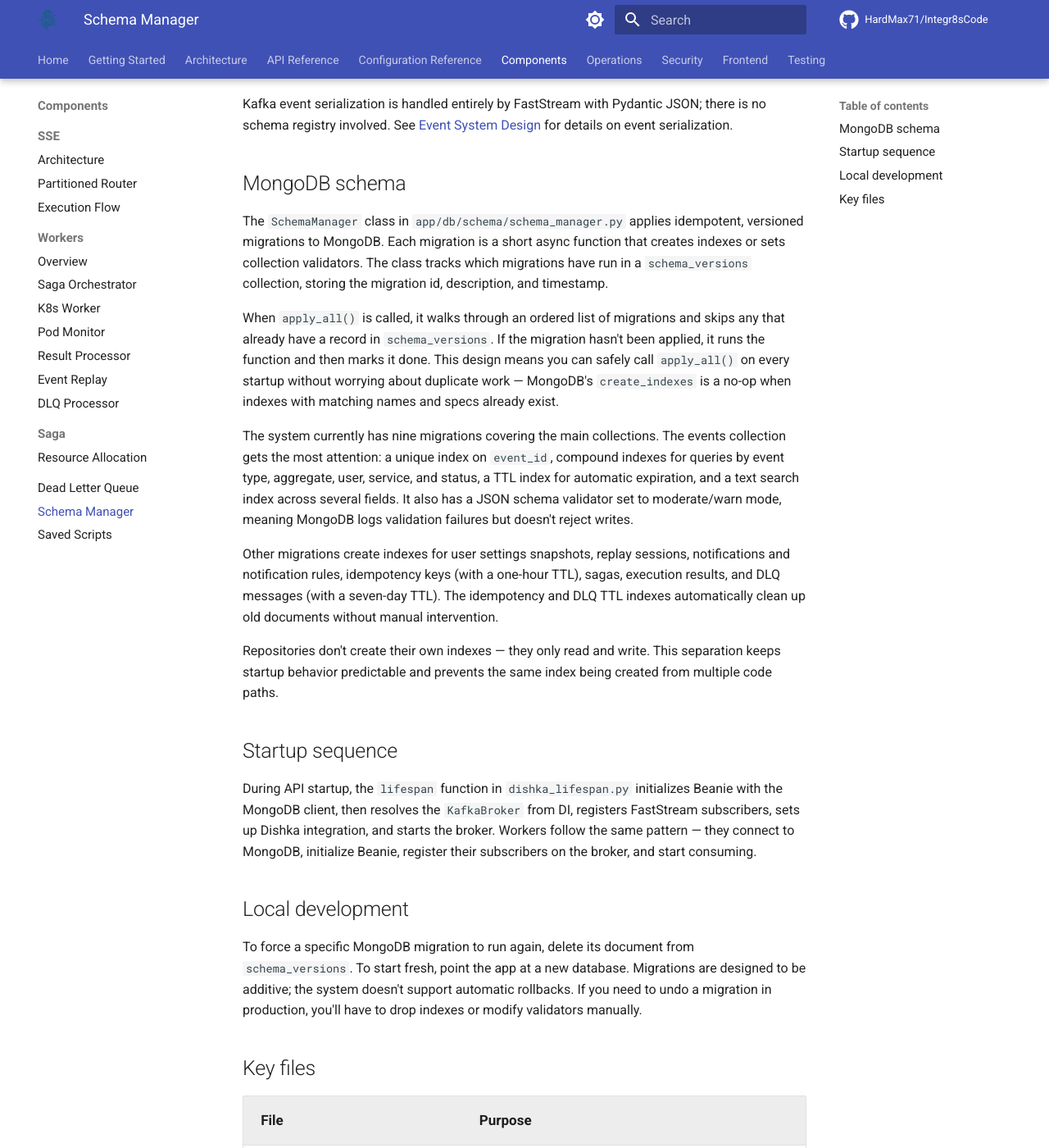
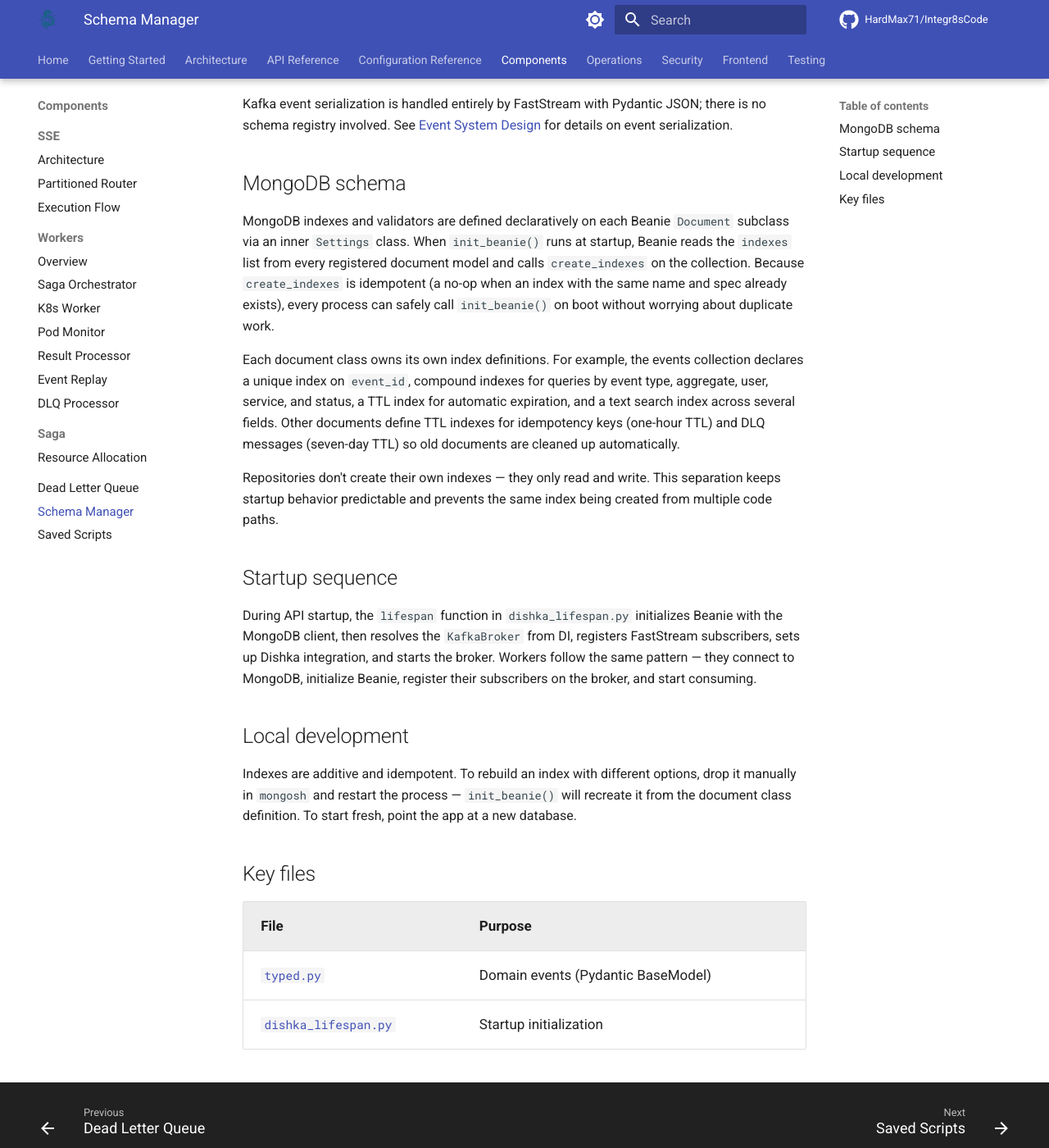
Before and after one commit to HardMax71/Integr8sCode, an MkDocs documentation site: the page built from docs/components/schema-manager.md, in a window 1280 px wide and 1400 px high, scrolled down 206 px. Shown: the whole window at 82% size. Built offline with MkDocs 1.6.1 and Material for MkDocs 9.7.7, drawn with Linux system fonts in a browser that asks for light colours; comment, search, counter and statistics services are not loaded; some of the changed text lies outside the part shown.

Commit message:
fix: updated docs

```diff
--- a/docs/components/schema-manager.md
+++ b/docs/components/schema-manager.md
@@ -6,13 +6,9 @@ Kafka event serialization is handled entirely by FastStream with Pydantic JSON;
 
 ## MongoDB schema
 
-The `SchemaManager` class in `app/db/schema/schema_manager.py` applies idempotent, versioned migrations to MongoDB. Each migration is a short async function that creates indexes or sets collection validators. The class tracks which migrations have run in a `schema_versions` collection, storing the migration id, description, and timestamp.
+MongoDB indexes and validators are defined declaratively on each Beanie `Document` subclass via an inner `Settings` class. When `init_beanie()` runs at startup, Beanie reads the `indexes` list from every registered document model and calls `create_indexes` on the collection. Because `create_indexes` is idempotent (a no-op when an index with the same name and spec already exists), every process can safely call `init_beanie()` on boot without worrying about duplicate work.
 
-When `apply_all()` is called, it walks through an ordered list of migrations and skips any that already have a record in `schema_versions`. If the migration hasn't been applied, it runs the function and then marks it done. This design means you can safely call `apply_all()` on every startup without worrying about duplicate work — MongoDB's `create_indexes` is a no-op when indexes with matching names and specs already exist.
-
-The system currently has nine migrations covering the main collections. The events collection gets the most attention: a unique index on `event_id`, compound indexes for queries by event type, aggregate, user, service, and status, a TTL index for automatic expiration, and a text search index across several fields. It also has a JSON schema validator set to moderate/warn mode, meaning MongoDB logs validation failures but doesn't reject writes.
-
-Other migrations create indexes for user settings snapshots, replay sessions, notifications and notification rules, idempotency keys (with a one-hour TTL), sagas, execution results, and DLQ messages (with a seven-day TTL). The idempotency and DLQ TTL indexes automatically clean up old documents without manual intervention.
+Each document class owns its own index definitions. For example, the events collection declares a unique index on `event_id`, compound indexes for queries by event type, aggregate, user, service, and status, a TTL index for automatic expiration, and a text search index across several fields. Other documents define TTL indexes for idempotency keys (one-hour TTL) and DLQ messages (seven-day TTL) so old documents are cleaned up automatically.
 
 Repositories don't create their own indexes — they only read and write. This separation keeps startup behavior predictable and prevents the same index being created from multiple code paths.
 
@@ -22,13 +18,11 @@ During API startup, the `lifespan` function in `dishka_lifespan.py` initializes
 
 ## Local development
 
-To force a specific MongoDB migration to run again, delete its document from `schema_versions`. To start fresh, point the app at a new database. Migrations are designed to be additive; the system doesn't support automatic rollbacks. If you need to undo a migration in production, you'll have to drop indexes or modify validators manually.
+Indexes are additive and idempotent. To rebuild an index with different options, drop it manually in `mongosh` and restart the process — `init_beanie()` will recreate it from the document class definition. To start fresh, point the app at a new database.
 
 ## Key files
 
 | File                                                                                                                           | Purpose                    |
 |--------------------------------------------------------------------------------------------------------------------------------|----------------------------|
-| [`schema_manager.py`](https://github.com/HardMax71/Integr8sCode/blob/main/backend/app/db/schema/schema_manager.py)             | MongoDB migrations         |
 | [`typed.py`](https://github.com/HardMax71/Integr8sCode/blob/main/backend/app/domain/events/typed.py)                           | Domain events (Pydantic BaseModel) |
-| [`mappings.py`](https://github.com/HardMax71/Integr8sCode/blob/main/backend/app/infrastructure/kafka/mappings.py)              | Event-to-topic routing     |
 | [`dishka_lifespan.py`](https://github.com/HardMax71/Integr8sCode/blob/main/backend/app/core/dishka_lifespan.py)                | Startup initialization     |
```
Also changed, not shown: docs/architecture/middleware.md (+13 -3 lines), docs/architecture/rate-limiting.md (+1 -1 lines), docs/components/workers/index.md (+1 -1 lines), docs/frontend/routing.md (+2 -0 lines), docs/reference/configuration.md (+3 -5 lines).
